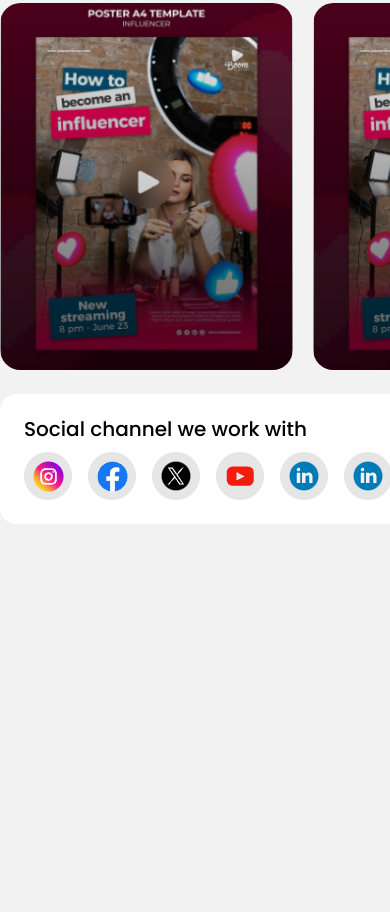
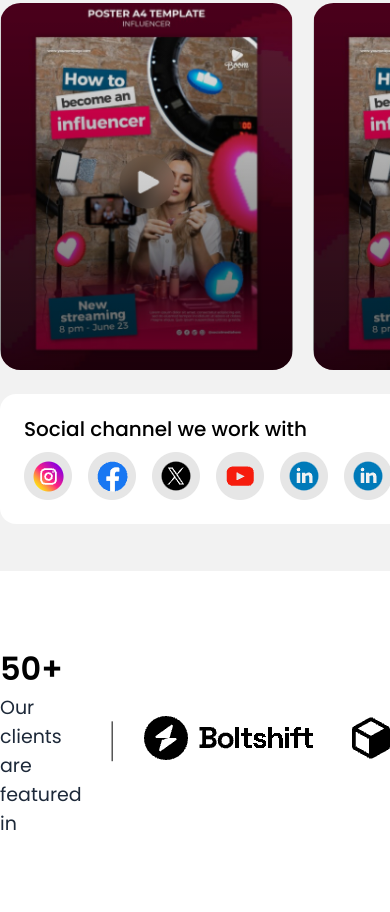
Before and after one commit to Sadia0920/raaya_social, a plain HTML site: page index.html in a window 390 px wide. Shown: the part 478-1390 px from the top of the page. Before the commit the page ends 1049 px from the top, so only its background shows below. Drawn offline with Linux system fonts and the light colour scheme.

Commit message:
added marquee section

```diff
--- a/CSS/style.css
+++ b/CSS/style.css
@@ -292,6 +292,59 @@ body {
   text-align: left;
 }
 
+.featured {
+  max-width: 1200px;
+  padding: 74px 0;
+  margin: 0 auto;
+}
+
+.count{
+  font-size: 32px;
+  font-weight: 600;
+  color: #000000;
+}
+.count-text{
+  font-size: 19px;
+  font-weight: 400;
+  color: #1D2939;
+}
+
+.line-gradient {
+  position: static;
+  width: 130px;
+  height: 1px;
+  background: linear-gradient(
+    90deg,
+    #000000 0%,
+    #000000 100%,
+    #666666 0%
+  );
+  transform: rotate(90deg);
+}
+
+#marquee-container {
+  width: 800px;
+  overflow: hidden;
+  white-space: nowrap;
+  position: relative;
+  background-color: white;
+  height: 55px;
+  line-height: 40px;
+}
+
+#marquee-logo {
+  position: absolute;
+  left: 100%;
+  white-space: nowrap;
+  font-weight: bold;
+  padding-left: 20px;
+}
+
+#marquee-logo img{
+  margin-left: 35px;
+}
+
+
 /* Responsive */
 @media (min-width: 1024px) {
   .menu-toggle {
--- /dev/null
+++ b/JavaScript/marquee.js
@@ -0,0 +1,13 @@
+const marqueeLogo = document.getElementById('marquee-logo');
+let pos = marqueeLogo.offsetLeft;
+
+function moveMarquee() {
+  pos--;
+  if (pos < -marqueeLogo.offsetWidth) {
+    pos = marqueeLogo.parentElement.offsetWidth;
+  }
+  marqueeLogo.style.left = pos + 'px';
+  requestAnimationFrame(moveMarquee);
+}
+
+moveMarquee();
--- a/index.html
+++ b/index.html
@@ -9,7 +9,6 @@
     <style>
     @import url('https://fonts.googleapis.com/css2?family=Poppins:ital,wght@0,100;0,200;0,300;0,400;0,500;0,600;0,700;0,800;0,900;1,100;1,200;1,300;1,400;1,500;1,600;1,700;1,800;1,900&display=swap');
     </style>
-
 </head>
 <body class="container">
 <header>
@@ -51,8 +50,8 @@
   </nav>
 
   <section class="hero-section">
-
   <div class="hero-container">
+    <!-- text Side -->
     <div class="hero-text">
       <a class="hero-subtitle-btn" href="#">
         <p><i class="fa-solid fa-star"></i> All talents across the world</p>
@@ -66,7 +65,6 @@
         <button class="nav-btn2 primary">Book a Demo</button>
     </div>
     </div>
-
     <!-- Image Side -->
     <div class="hero-image-container">
       <div class="hero-image-wrapper">
@@ -78,6 +76,8 @@
     </div>
   </div>
   </section>
+</header>
+<main>
    <section class="social-container">
    <div class="social-box">
    <div>
@@ -93,18 +93,38 @@
    </div>
    </div>
    </section>
-</header>
 
-<!-- <script>
-  function toggleMenu() {
-    document.getElementById("dropdownMenu").classList.toggle("show");
-  }
-</script> -->
-    <main>
+   <!-- Marquee company logo -->
+   <section class="nav-container">
+    <div class="featured">
+      <div style="display: flex; align-items: center; gap: 10px;">
+        <div>
+          <h3 class="count">50+</h3>
+          <p class="count-text">Our clients are featured in</p>
+        </div>
+        <div class="line-gradient"></div>
+        <div id="marquee-container">
+          <p id="marquee-logo">
+              <img src="images/Fictional company logo1.png" alt="Boltshift Logo">
+              <img src="images/Fictional company logo2.png" alt="Boltshift Logo">
+              <img src="images/Fictional company logo3.png" alt="Boltshift Logo">
+              <img src="images/Fictional company logo4.png" alt="Boltshift Logo">
+              <img src="images/Fictional company logo5.png" alt="Boltshift Logo">
+            </p>
+        </div>
+      </div>
+    </div>
+   </section>
 
 </main>
     <footer>
 
     </footer>
+      <script src="JavaScript/marquee.js"></script>
+    <script>
+  function toggleMenu() {
+    document.getElementById("dropdownMenu").classList.toggle("show");
+  }
+</script>
 </body>
 </html>
```
Also changed, not shown: Images/Fictional company logo1.png (added), Images/Fictional company logo2.png (added), Images/Fictional company logo3.png (added), Images/Fictional company logo4.png (added), Images/Fictional company logo5.png (added). Lines whose indentation alone changed are shown as unchanged.
